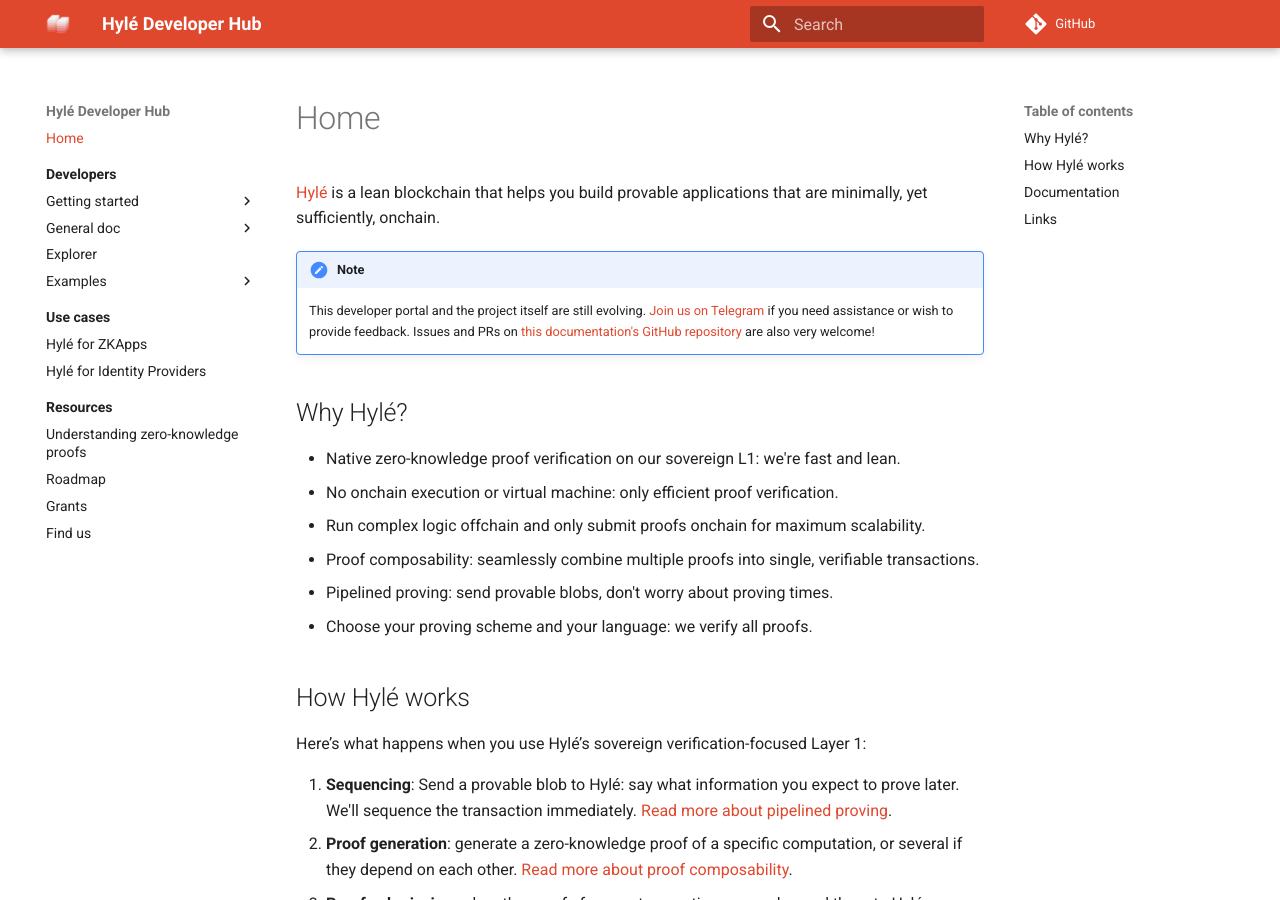
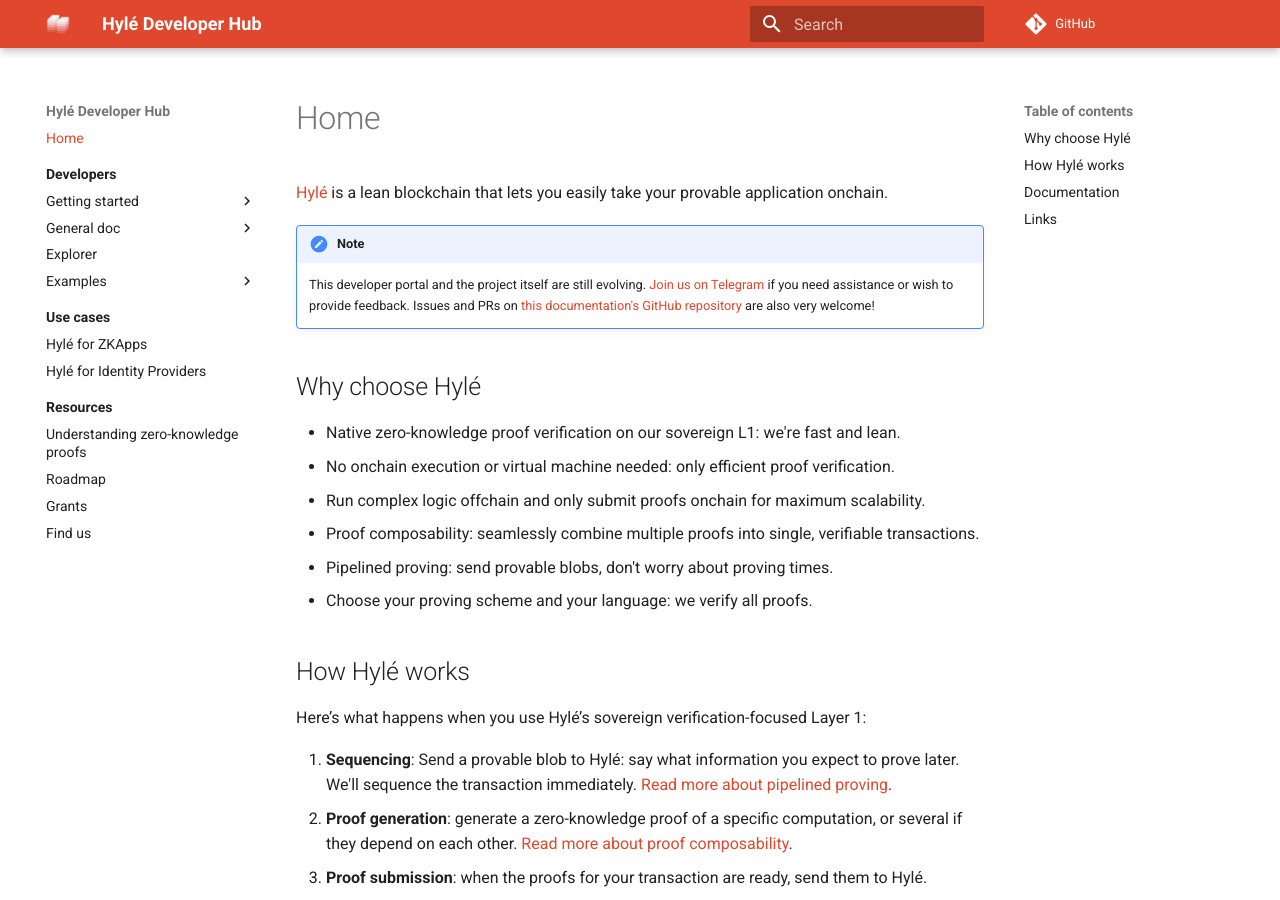
Before and after one commit to Hyle-org/devhub-hyle, an MkDocs documentation site: the page built from docs/index.md, in a window 1280 px wide and 900 px high. Built offline with MkDocs 1.6.1 and Material for MkDocs 9.7.7, drawn with Linux system fonts in a browser that asks for light colours; comment, search, counter and statistics services are not loaded.

Commit message:
homepage updates

```diff
--- a/docs/index.md
+++ b/docs/index.md
@@ -4,15 +4,15 @@
 
 # Home
 
-[Hylé](https://hyle.eu/) is a lean blockchain that helps you build provable applications that are minimally, yet sufficiently, onchain.
+[Hylé](https://hyle.eu/) is a lean blockchain that lets you easily take your provable application onchain.
 
 !!! note
     This developer portal and the project itself are still evolving. [Join us on Telegram](https://t.me/hyle_org) if you need assistance or wish to provide feedback. Issues and PRs on [this documentation's GitHub repository](https://github.com/Hyle-org/devhub-hyle) are also very welcome!
 
-## Why Hylé?
+## Why choose Hylé
 
 - Native zero-knowledge proof verification on our sovereign L1: we're fast and lean.
-- No onchain execution or virtual machine: only efficient proof verification.
+- No onchain execution or virtual machine needed: only efficient proof verification.
 - Run complex logic offchain and only submit proofs onchain for maximum scalability.
 - Proof composability: seamlessly combine multiple proofs into single, verifiable transactions.
 - Pipelined proving: send provable blobs, don't worry about proving times.
```
